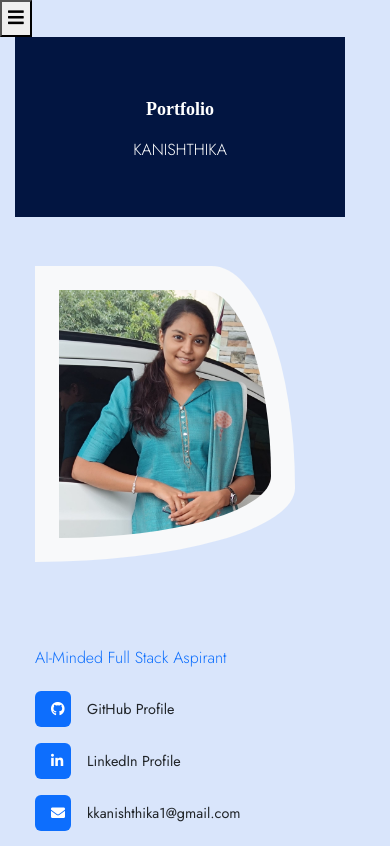
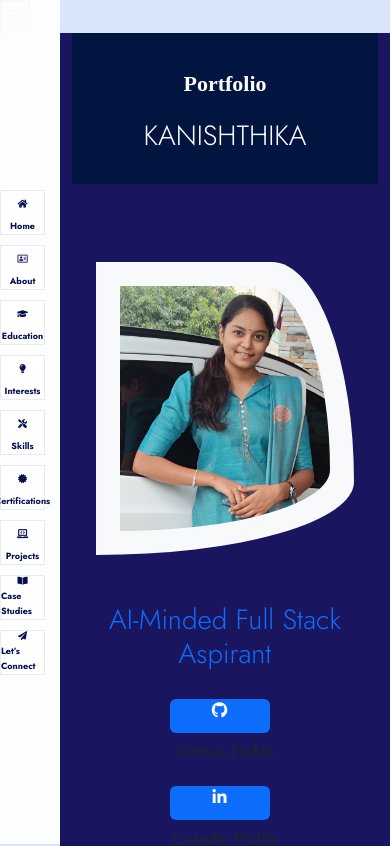
Before and after one commit to Kanishthika11/Kani_portfolio, a React (Vite) app: page / in a window 390 px wide. Shown: the top 846 px of the page. Built offline with nearby package versions, Linux system fonts and the light colour scheme; a web font is replaced by a local one.

Commit message:
vii index.css

```diff
--- a/src/index.css
+++ b/src/index.css
@@ -1,10 +1,10 @@
 /*** Spinner Start ***/
 body {
   font-family: "Jost", sans-serif;
-  font-size: large;
+  font-size:large;
   font-weight: 400;
   line-height: 1.7;
-  color: #040f54;
+  color: #040f54; /* This is grey */
   background-color: #d9e5fb;
   overflow-x: hidden;
 }
@@ -22,6 +22,7 @@ body {
 }
 
 @media (min-width: 992px) {
+  /* Ensure the left panel goes all the way to the left */
   .custom-left-panel::before {
     content: '';
     position: absolute;
@@ -53,15 +54,6 @@ body {
     bottom: 30px;
     transition: 0.5s;
     z-index: 99;
-}
-
-@media (max-width: 768px) {
-  .back-to-top {
-    right: 15px;
-    bottom: 15px;
-    width: 40px;
-    height: 40px;
-  }
 }
 
 /*** Button Start ***/
@@ -113,34 +105,18 @@ body {
 }
 
 .btn.btn-primary:hover {
-  background: #021541;
+    background:#021541;
     color: var(--bs-white);
 }
 
 .btn.btn-light {
-  color: #33b7e2;
+    color:  #33b7e2;
     border: none;
 }
 
 .btn.btn-light:hover {
     color: var(--bs-white);
     background: var(--bs-primary);
-}
-
-@media (max-width: 768px) {
-  .btn {
-    font-size: 14px;
-    padding: 8px 16px;
-  }
-
-  .btn-square,
-  .btn-sm-square,
-  .btn-md-square,
-  .btn-lg-square,
-  .btn-xl-square {
-    width: 36px;
-    height: 36px;
-  }
 }
 
 .pt-6 {
@@ -159,29 +135,10 @@ body {
     padding-bottom: 60px;
 }
 
-@media (max-width: 768px) {
-  .pt-6, .pb-6 {
-    padding-top: 30px !important;
-    padding-bottom: 30px !important;
-  }
-
-  .ps-6, .pe-6 {
-    padding-left: 20px !important;
-    padding-right: 20px !important;
-  }
-}
-
 .sub-title {
     font-family: "Edu TAS Beginner";
     font-weight: 700;
     font-size: 22px;
-}
-
-@media (max-width: 768px) {
-  .sub-title {
-    font-size: 18px;
-    text-align: center;
-  }
 }
 
 .container-fluid {
@@ -205,8 +162,8 @@ body {
 @media (max-width: 991px) {
     .container-fluid {
         border: none;
+        background-color: #1a155f;
     }
-
     .container-fluid .header-content,
     .container-fluid .about-header,
     .container-fluid .education-header,
@@ -215,12 +172,9 @@ body {
     .container-fluid .testimonial-header,
     .container-fluid .portfolio-header,
     .container-fluid .contact-header {
-    padding: 30px;
-    background-color: #021541;
-    color: white;
-    width: 100%;
+        padding: 27px;
+        background-color: #1a155f;
     }
-
     .container-fluid .header-img,
     .container-fluid .about-content,
     .container-fluid .education-content,
@@ -229,33 +183,9 @@ body {
     .container-fluid .portfolio-content,
     .container-fluid .testimonial-content,
     .container-fluid .contact-content {
-    padding: 20px;
-    background-color: #d9e5fb;
-  }
-}
-
-@media (max-width: 768px) {
-  .container-fluid .header-content,
-  .container-fluid .about-header,
-  .container-fluid .education-header,
-  .container-fluid .skills-header,
-  .container-fluid .interest-header,
-  .container-fluid .testimonial-header,
-  .container-fluid .portfolio-header,
-  .container-fluid .contact-header {
-    padding: 20px;
-    text-align: center;
-  }
-
-  .container-fluid .header-img,
-  .container-fluid .about-content,
-  .container-fluid .education-content,
-  .container-fluid .skills-content,
-  .container-fluid .interest-content,
-  .container-fluid .portfolio-content,
-  .container-fluid .testimonial-content,
-  .container-fluid .contact-content {
-    padding: 15px;
+        padding-left: 0;
+        padding-top: 25px;
+        background-color: #1a155f;
     }
 }
 
@@ -318,57 +248,9 @@ body {
 
 .nav-section .navbar .navbar-nav .nav-item:hover {
     margin-right: calc(100% + 40px);
-  color: #0bade3;
+    color:  #0bade3;
 }
 
-@media (max-width: 768px) {
-  .nav-section .navbar {
-    position: fixed;
-    top: 0;
-    right: -100%;
-    width: 250px;
-    height: 100vh;
-    background: rgba(255, 255, 255, 0.95);
-    transform: none;
-    transition: right 0.3s ease;
-  }
-
-  .nav-section .navbar.show {
-    right: 0;
-  }
-
-  .navbar .navbar-nav {
-    flex-direction: column;
-    padding-top: 60px;
-  }
-
-  .nav-section .navbar .navbar-nav .nav-item {
-    width: 90%;
-    margin: 5px 0;
-  }
-
-  .nav-section .navbar .navbar-nav .nav-item:hover {
-    margin-right: 0;
-    transform: translateX(-10px);
-  }
-}
-
-.navbar-toggler {
-  display: none !important;
-}
-
-@media (max-width: 768px) {
-  .navbar-toggler {
-    display: block !important;
-    position: fixed;
-    top: 20px;
-    right: 20px;
-    z-index: 100;
-    background: #021541;
-    border: none;
-    color: white;
-  }
-}
 /*** Navbar End ***/
 
 /*** About Start ***/
@@ -390,16 +272,6 @@ body {
 
 .about-content .about-img:hover .sosial-icon {
     top: 0;
-}
-
-@media (max-width: 768px) {
-  .about-content .about-img {
-    margin-bottom: 20px;
-  }
-
-  .about-content .about-img .sosial-icon {
-    padding: 20px;
-  }
 }
 /*** About End ***/
 
@@ -442,17 +314,6 @@ body {
     border-color: var(--bs-light) var(--bs-light) var(--bs-light) transparent;
     z-index: -1;
 }
-
-@media (max-width: 768px) {
-  .education-content .education-item {
-    margin-bottom: 20px;
-  }
-
-  .education-content .education-item::after,
-  .education-content .education-item::before {
-    display: none;
-  }
-}
 /*** Education End ***/
 
 /*** Skills Start ***/
@@ -471,60 +332,22 @@ body {
     background: var(--bs-light);
     z-index: -1;
 }
-
-@media (max-width: 768px) {
-  .skills-content .skills-item {
-    margin-bottom: 20px;
-    text-align: center;
-  }
-}
 /*** Skills End ***/
 
-/*** Area of interest - service model ***/
+/*** area of interest - service model ***/
 .interest-content .interest-item {
     box-shadow: 0 0 30px rgba(0, 0, 0, .03);
     transition: 0.5s;
-  background: #fff;
-  border-radius: 10px;
-  color: #000;
 }
 
 .interest-content .interest-item:hover i {
-  color: #16acde;
+    color:  #16acde;
 }
 
 .interest-content .interest-item:hover {
     box-shadow: 0 0 30px rgba(0, 0, 0, .08);
-  transform: translateY(-10px);
 }
-
-.interest-item i {
-  color: #090635;
-  transition: color 0.3s ease;
-}
-
-.interest-item h4 {
-  color: #090635;
-  transition: color 0.3s ease;
-}
-
-.interest-item p {
-  color: #090635;
-}
-
-.interest-item:hover i,
-.interest-item:hover h4 {
-  color: #16acde;
-}
-
-@media (max-width: 768px) {
-  .interest-content .interest-item {
-    margin-bottom: 20px;
-    padding: 20px;
-    text-align: center;
-  }
-}
-/*** Area of interest - service model End ***/
+/*** area of interest - service model End ***/
 
 /*** Portfolio Start ***/
 .portfolio-content .portfolio-item .portfolio-img {
@@ -561,29 +384,6 @@ body {
 .portfolio-content .portfolio-item:hover .portfolio-img .portfolio-img-inner {
     visibility: visible;
     transform: rotate(-6deg);
-}
-
-@media (max-width: 768px) {
-  .portfolio-content .portfolio-item {
-    margin-bottom: 20px;
-  }
-
-  .portfolio-content .portfolio-item .portfolio-img {
-    height: 200px;
-  }
-
-  .portfolio-item .portfolio-img .portfolio-img-inner {
-    height: 200px;
-  }
-
-  .portfolio-item .portfolio-img .portfolio-img-inner img {
-    height: 200px;
-  }
-
-  .portfolio-content .portfolio-item .view-img {
-    justify-content: center;
-    margin-top: 10px;
-  }
 }
 /*** Portfolio End ***/
 
@@ -646,9 +446,6 @@ body {
 @media (max-width: 576px) {
     .testimonial-carousel .owl-dots {
         justify-content: start;
-    padding: 0 20px 30px 20px;
-    height: auto;
-    flex-wrap: wrap;
     }
 }
 
@@ -675,13 +472,13 @@ body {
 }
 
 .testimonial-inner-img {
-  border-radius: 50%;
+    border-radius: 50%; /* Optional: matches circular styling */
     width: 100px;
     height: 100px;
     overflow: hidden;
-  border: 3px solid var(--bs-primary);
-  margin-right: 1rem;
-  border-radius: 0;
+    border: 3px solid var(--bs-primary); /* Keeps your border consistent */
+    margin-right: 1rem; /* Matches the "me-4" */
+    border-radius: 0; /* Ensures rectangular shape */
 }
 
 .testimonial-inner-img img {
@@ -689,7 +486,7 @@ body {
     height: 100%;
     object-fit: cover;
     object-position: center;
-  border-radius: 0;
+    border-radius: 0; /* No curves - keep it rectangular */
 }
 
 .carousel-arrow {
@@ -731,59 +528,23 @@ body {
   transform: scale(1.1);
 }
 
+/* Ensure left panel fills full height */
 .testimonial-header {
   min-height: 100%;
   display: flex;
   align-items: center;
 }
 
+/* Override extra unwanted frame on thumbnails */
 .testimonial-carousel .owl-dot img,
 .testimonial-thumb img {
   border: none !important;
   border-radius: 0 !important;
   padding: 0;
 }
-
-@media (max-width: 768px) {
-  .testimonial-carousel .testimonial-item {
-    padding: 30px 20px;
-  }
-
-  .testimonial-carousel .owl-nav .owl-prev,
-  .testimonial-carousel .owl-nav .owl-next {
-    width: 40px;
-    height: 40px;
-    font-size: 16px;
-  }
-
-  .left-arrow {
-    left: 10px;
-  }
-
-  .right-arrow {
-    right: 10px;
-  }
-
-  .testimonial-inner-img {
-    width: 60px;
-    height: 60px;
-    margin-right: 0.5rem;
-  }
-
-  .testimonial-carousel .owl-dots .owl-dot img {
-    width: 30px;
-    height: 30px;
-    margin-right: 10px;
-  }
-
-  .testimonial-carousel .owl-dots .owl-dot.active img {
-    width: 50px;
-    height: 50px;
-  }
-}
 /*** Testimonial End ***/
 
-/*** Certifications ***/
+/***certifications***/
 .flip-card {
   background: transparent;
   width: 100%;
@@ -822,7 +583,7 @@ body {
 }
 
 .flip-card-back {
-  background-color: rgb(2, 21, 65);
+  background-color:rgb(2, 21, 65);
   color: white;
   transform: rotateY(180deg);
   padding: 20px;
@@ -834,19 +595,67 @@ body {
   align-items: center;
 }
 
-@media (max-width: 768px) {
-  .flip-card {
-    height: 250px;
-    margin-bottom: 20px;
+.interest-item {
+  background: #fff;
+  border-radius: 10px;
+  transition: all 0.3s ease;
+  box-shadow: 0 5px 15px rgba(0, 0, 0, 0.05);
+  color: #000;
 }
 
-  .flip-card-back {
-    padding: 15px;
-    font-size: 14px;
+.interest-item:hover {
+  transform: translateY(-10px);
+  box-shadow: 0 15px 35px rgba(0, 0, 0, 0.1);
+}
+
+/* Default icon, heading, and paragraph colors */
+.interest-item i {
+  color: #090635;
+  transition: color 0.3s ease;
+}
+
+.interest-item h4 {
+  color: #090635;
+  transition: color 0.3s ease;
+}
+
+.interest-item p {
+  color: #090635; /* stays unchanged on hover */
+}
+
+/* Hover effect only for icon and title */
+.interest-item:hover i,
+.interest-item:hover h4 {
+  color: #16acde;
+}
+
+@media (max-width: 768px) {
+  .contact-header {
+    text-align: center;
+    padding: 2rem !important;
   }
 }
 
-/*** Footer Start ***/
+/*** footer Start ***/
+@media (max-width: 991px) {
+    .container-fluid .footer-content {
+        padding-left: 0;
+    }
+}
+
+@media (max-width: 768px) {
+  .pt-6, .pb-6 {
+    padding-top: 30px !important;
+    padding-bottom: 30px !important;
+  }
+  .contact-header {
+    min-height: auto !important;
+    padding: 2rem !important;
+  }
+}
+
+/* === Left Panel Background and Text === */
+/* === Footer Fix === */
 .footer {
   background-color: #021541;
   color: white;
@@ -858,205 +667,241 @@ body {
     padding: 1rem !important;
     text-align: center;
   }
+  /* Full width left panels and text alignment on mobile */
+  .about-header,
+  .education-header,
+  .skills-header,
+  .interest-header,
+  .testimonial-header,
+  .portfolio-header,
+  .contact-header {
+    width: 100% !important;
+    padding: 2rem !important;
+    background-color: #021541 !important;
+    color: white !important;
+    text-align: center;
+  }
+  .container-fluid .row.g-0 {
+    flex-direction: column;
+  }
+}
+
+/* === Background shape for large screens === */
+@media (min-width: 992px) {
+  .container-fluid::before {
+    content: "";
+    position: absolute;
+    width: 15%;
+    height: 100%;
+    top: 0;
+    left: 0;
+    background: #021541;
+    z-index: -1;
+  }
+}
+
+/* === Hide unwanted mobile hamburger menu if showing === */
+.navbar-toggler {
+  display: none !important;
+}
+
+/* === Remove top white gaps & make sections tight === */
+.container-fluid > .row.g-0 {
+  margin: 0;
+  padding: 0;
+}
+
+.section {
+  margin-bottom: 0;
+  padding-bottom: 0;
+}
+
+/* === Force full width layout on mobile === */
+@media (max-width: 768px) {
+  .container,
+  .row {
+    width: 100% !important;
+    margin: 0 !important;
+    padding: 0 !important;
+  }
 }
 
 @media (max-width: 768px) {
-  .footer {
-    padding: 20px 10px;
+  .contact-header,
+  .about-header,
+  .education-header,
+  .skills-header,
+  .interest-header,
+  .testimonial-header,
+  .portfolio-header {
+    width: 100% !important;
+    padding: 2rem !important;
     text-align: center;
+    background-color: #ffffff !important;  /* Light background for readability */
+    color: #000000 !important;              /* Ensure text is dark for contrast */
   }
-
-  .footer-content {
-    padding: 0.5rem !important;
+  .header.content,
+  .about-content,
+  .education-content,
+  .skills-content,
+  .interest-content,
+  .testimonial-content,
+  .portfolio-content,
+  .contact-content {
+    background-color: #ffffff !important;  /* Same light background */
+    color: #000000 !important;
+    padding: 1.5rem !important;
   }
+  .container-fluid .row.g-0 {
+    flex-direction: column;
   }
-/*** Footer End ***/
-
-/* === Responsive Typography === */
-@media (max-width: 768px) {
-  .display-1 {
-    font-size: 2.5rem;
+  .sub-title,
+  .display-6,
+  .display-5 {
+    text-align: center !important;
   }
-
-  .display-2 {
-    font-size: 2rem;
-  }
-
-  .display-3 {
-    font-size: 1.75rem;
-  }
-
-  .display-4 {
-    font-size: 1.5rem;
-  }
-
-  .display-5 {
-    font-size: 1.25rem;
-  }
-
-  .display-6 {
-    font-size: 1rem;
-  }
-
-  h1 {
-    font-size: 1.75rem;
-  }
-
-  h2 {
-    font-size: 1.5rem;
-  }
-
-  h3 {
-    font-size: 1.25rem;
-  }
-
-  h4 {
-    font-size: 1.1rem;
-  }
-
-  h5 {
-    font-size: 1rem;
-  }
-
-  h6 {
-    font-size: 0.9rem;
-  }
-
-  p {
-    font-size: 0.9rem;
-    line-height: 1.6;
+  .custom-left-panel {
+    background-color: #021541 !important;
+    color:white !important;
+    padding: 2rem !important;
+    text-align: center;
   }
 }
 
-/* === Mobile Layout Fixes === */
+/* === MINIMAL RESPONSIVE ADDITIONS === */
+
+/* Mobile Navigation Fix */
 @media (max-width: 768px) {
-  .container,
-  .container-fluid {
-    padding-left: 15px;
-    padding-right: 15px;
+  .nav-section .navbar {
+    position: fixed;
+    top: 0;
+    left: 0;
+    width: 70px;
+    height: 100vh;
+    background: rgba(255, 255, 255, 0.95);
+    transform: none;
+    right: auto;
+    backdrop-filter: blur(10px);
   }
 
-  .row {
-    margin-left: -15px;
-    margin-right: -15px;
+  .navbar .navbar-nav {
+    flex-direction: column;
+    padding-top: 20px;
   }
 
-  .col,
-  [class*="col-"] {
-    padding-left: 15px;
-    padding-right: 15px;
+  .nav-section .navbar .navbar-nav .nav-item {
+    width: 50px;
+    height: 50px;
+    margin: 5px 0;
+    flex-direction: column;
+    font-size: 10px;
   }
 
-  .g-0 > .col,
-  .g-0 > [class*="col-"] {
-    padding-left: 0;
-    padding-right: 0;
+  .navbar-nav .nav-link span {
+    margin-right: 0;
+    margin-bottom: 2px;
+    border-right: none;
+  }
+
+  .container-fluid {
+    margin-left: 70px;
+    width: calc(100% - 70px);
   }
 }
 
-/* === Mobile Image Responsiveness === */
+/* Education Cards Mobile Fix */
 @media (max-width: 768px) {
-  img {
-    max-width: 100%;
-    height: auto;
+  .education-content .education-item {
+    background: white;
+    border-radius: 10px;
+    padding: 20px;
+    margin-bottom: 15px;
+    border-left: 4px solid #021541;
   }
 
-  .img-fluid {
-    max-width: 100%;
-    height: auto;
+  .education-content .education-item::after,
+  .education-content .education-item::before {
+    display: none;
   }
 }
 
-/* === Mobile Form Elements === */
+/* Button Alignment Mobile Fix */
 @media (max-width: 768px) {
-  .form-control,
-  .form-select,
-  .form-check-input {
-    font-size: 16px; /* Prevents zoom on iOS */
+  .btn {
+    display: inline-block;
+    text-align: center;
+    margin: 5px;
+    min-width: 100px;
   }
 
-  .input-group {
+  .d-flex {
     flex-direction: column;
-  }
-
-  .input-group > .form-control,
-  .input-group > .form-select {
-    margin-bottom: 10px;
+    align-items: center;
   }
 }
 
-/* === Mobile Spacing === */
+/* Skills Shape Mobile Fix */
 @media (max-width: 768px) {
-  .m-1 { margin: 0.25rem !important; }
-  .m-2 { margin: 0.5rem !important; }
-  .m-3 { margin: 1rem !important; }
-  .m-4 { margin: 1.5rem !important; }
-  .m-5 { margin: 3rem !important; }
-
-  .p-1 { padding: 0.25rem !important; }
-  .p-2 { padding: 0.5rem !important; }
-  .p-3 { padding: 1rem !important; }
-  .p-4 { padding: 1.5rem !important; }
-  .p-5 { padding: 3rem !important; }
+  .skills-content .skills-item {
+    text-align: center;
+    padding: 20px;
+    margin-bottom: 15px;
   }
 
-/* === Mobile Text Alignment === */
-@media (max-width: 768px) {
-  .text-center-mobile {
-    text-align: center !important;
-  }
-
-  .text-left-mobile {
-    text-align: left !important;
-  }
-
-  .text-right-mobile {
-    text-align: right !important;
+  .skills-content .skills-item::after {
+    opacity: 0.8;
   }
 }
 
-/* === Mobile Visibility === */
+/* General Mobile Responsiveness */
 @media (max-width: 768px) {
-  .d-none-mobile {
-    display: none !important;
+  body {
+    font-size: medium;
   }
 
-  .d-block-mobile {
-    display: block !important;
+  .back-to-top {
+    right: 15px;
+    bottom: 15px;
+    width: 40px;
+    height: 40px;
   }
 
-  .d-flex-mobile {
-    display: flex !important;
+  .flip-card {
+    height: 250px;
+  }
+
+  .testimonial-carousel .testimonial-item {
+    padding: 30px 15px;
+  }
+
+  .carousel-arrow {
+    width: 35px;
+    height: 35px;
+  }
+
+  .left-arrow {
+    left: 10px;
+  }
+
+  .right-arrow {
+    right: 10px;
   }
 }
 
-/* === Mobile Flexbox === */
-@media (max-width: 768px) {
-  .flex-column-mobile {
-    flex-direction: column !important;
+/* Viewport Meta Fix */
+@media (max-width: 480px) {
+  .container-fluid {
+    margin-left: 60px;
+    width: calc(100% - 60px);
   }
 
-  .flex-row-mobile {
-    flex-direction: row !important;
+  .nav-section .navbar {
+    width: 60px;
   }
 
-  .justify-content-center-mobile {
-    justify-content: center !important;
-  }
-
-  .align-items-center-mobile {
-    align-items: center !important;
+  .nav-section .navbar .navbar-nav .nav-item {
+    width: 45px;
+    height: 45px;
+    font-size: 9px;
   }
 }
-
-/* === Ensure no horizontal scroll === */
-@media (max-width: 768px) {
-  body {
-    overflow-x: hidden;
-  }
-
-  * {
-    max-width: 100%;
-    box-sizing: border-box;
-  }
-}
```
Lines whose indentation alone changed are shown as unchanged.
